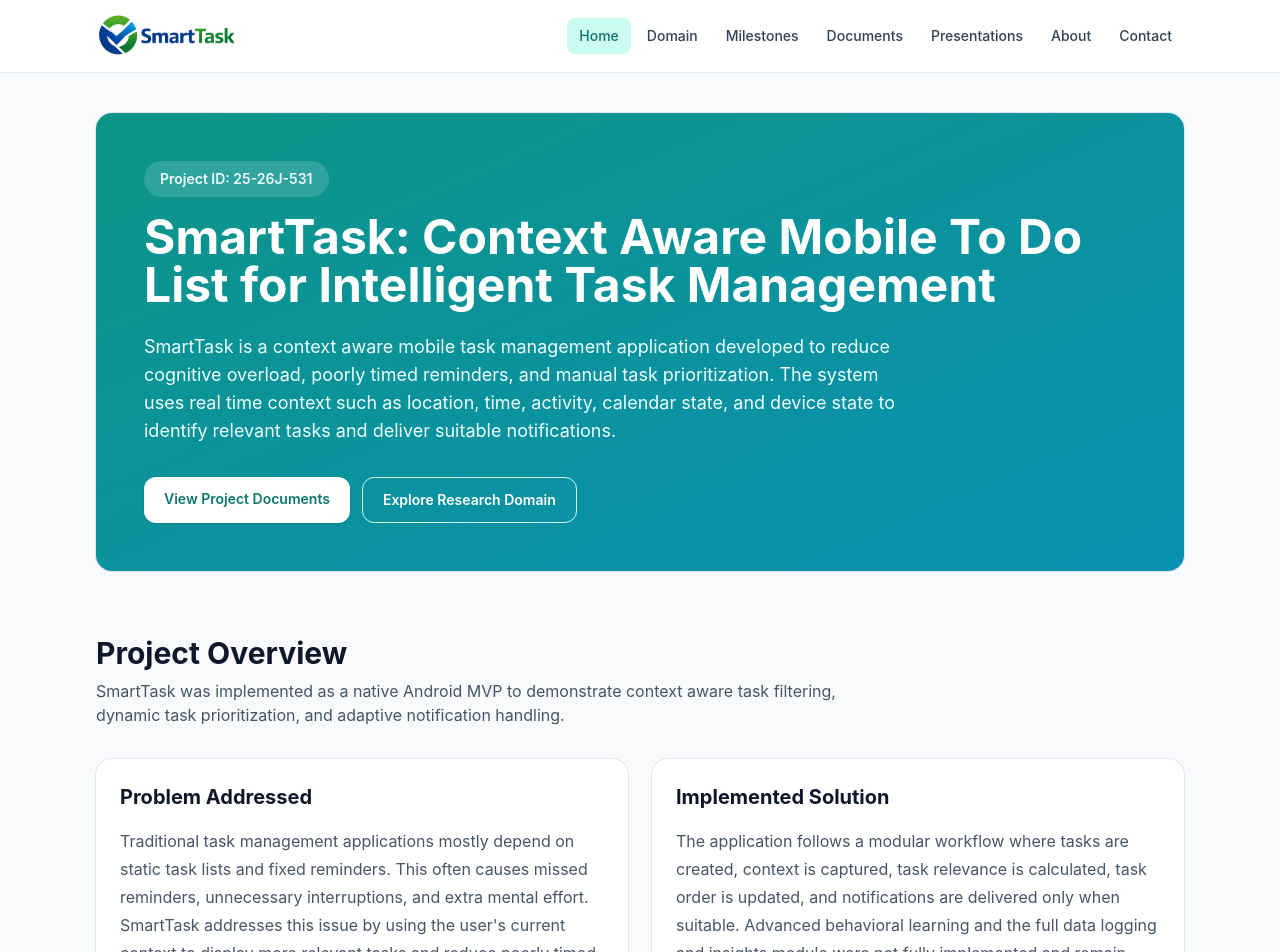
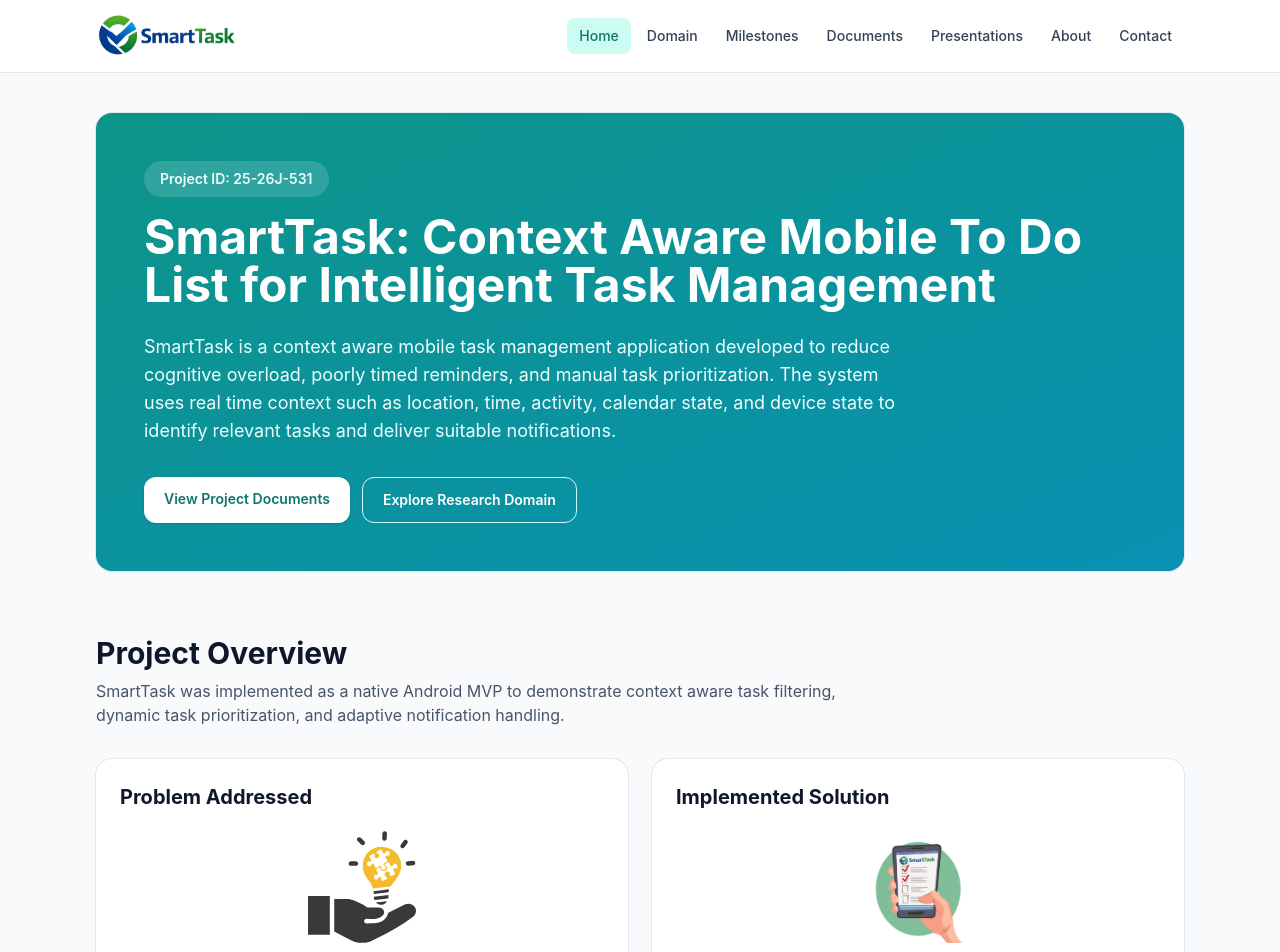
Before and after one commit to IT21228612/SmartTask_Project_Website, a React (Vite) app: page / in a window 1280 px wide. Shown: the top 952 px of the page. Built offline with nearby package versions, Linux system fonts and the light colour scheme.

Commit message:
Add images to Project Overview cards on home page

```diff
--- a/src/pages/Home.jsx
+++ b/src/pages/Home.jsx
@@ -1,6 +1,8 @@
 import { Link } from 'react-router-dom';
 import FeatureCard from '../components/FeatureCard';
 import SectionTitle from '../components/SectionTitle';
+import problemSolvingIcon from '../images/problem-solving-icon.svg';
+import mobileAppImage from '../images/mobileApp_image1.png';
 
 const features = [
   {
@@ -77,6 +79,11 @@
         <div className="grid gap-6 lg:grid-cols-2">
           <div className="card-surface p-6">
             <h3 className="text-xl font-bold text-slate-900">Problem Addressed</h3>
+            <img
+              src={problemSolvingIcon}
+              alt="Problem solving icon"
+              className="mx-auto mt-5 h-28 w-28 object-contain"
+            />
             <p className="mt-4 leading-7 text-slate-600">
               Traditional task management applications mostly depend on static task lists and fixed reminders.
               This often causes missed reminders, unnecessary interruptions, and extra mental effort. SmartTask
@@ -87,6 +94,11 @@
 
           <div className="card-surface p-6">
             <h3 className="text-xl font-bold text-slate-900">Implemented Solution</h3>
+            <img
+              src={mobileAppImage}
+              alt="SmartTask mobile app"
+              className="mx-auto mt-5 h-28 w-28 object-contain"
+            />
             <p className="mt-4 leading-7 text-slate-600">
               The application follows a modular workflow where tasks are created, context is captured, task relevance
               is calculated, task order is updated, and notifications are delivered only when suitable. Advanced
```
